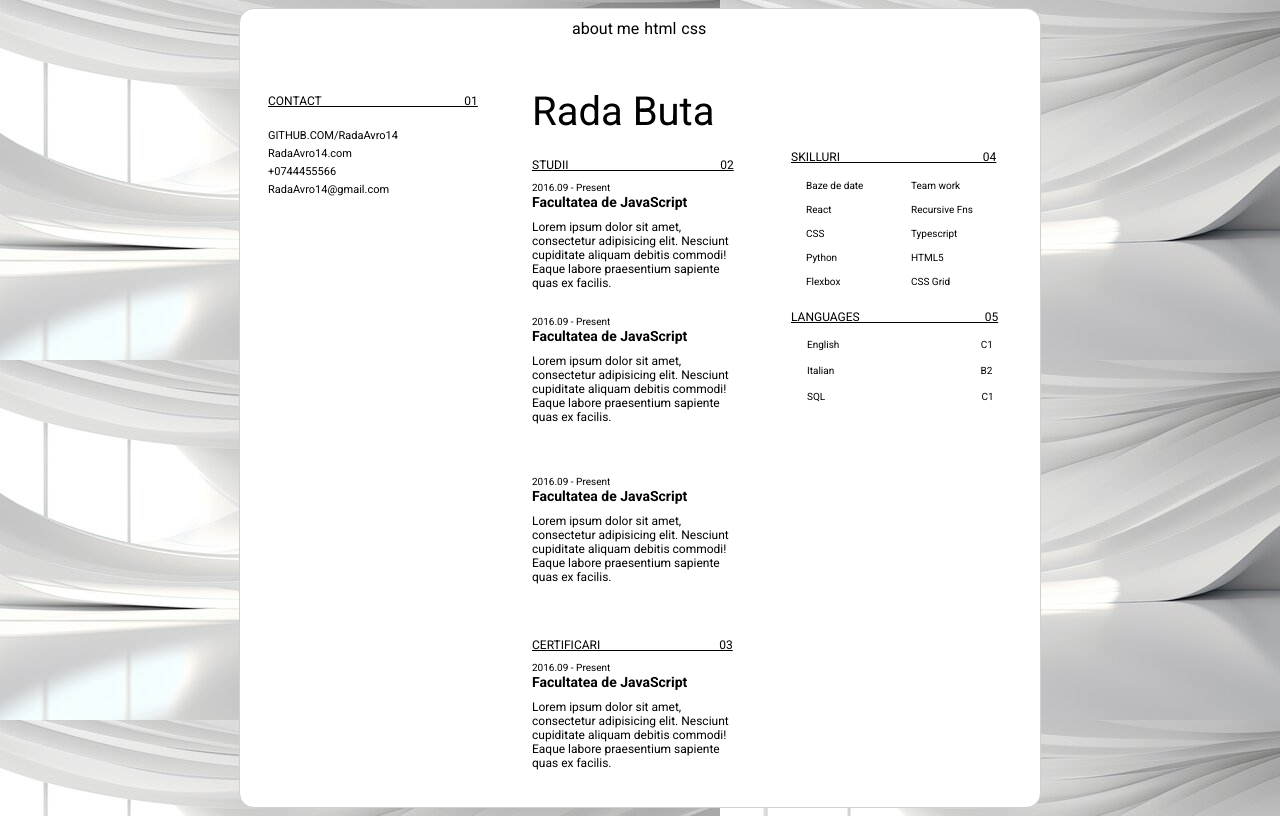
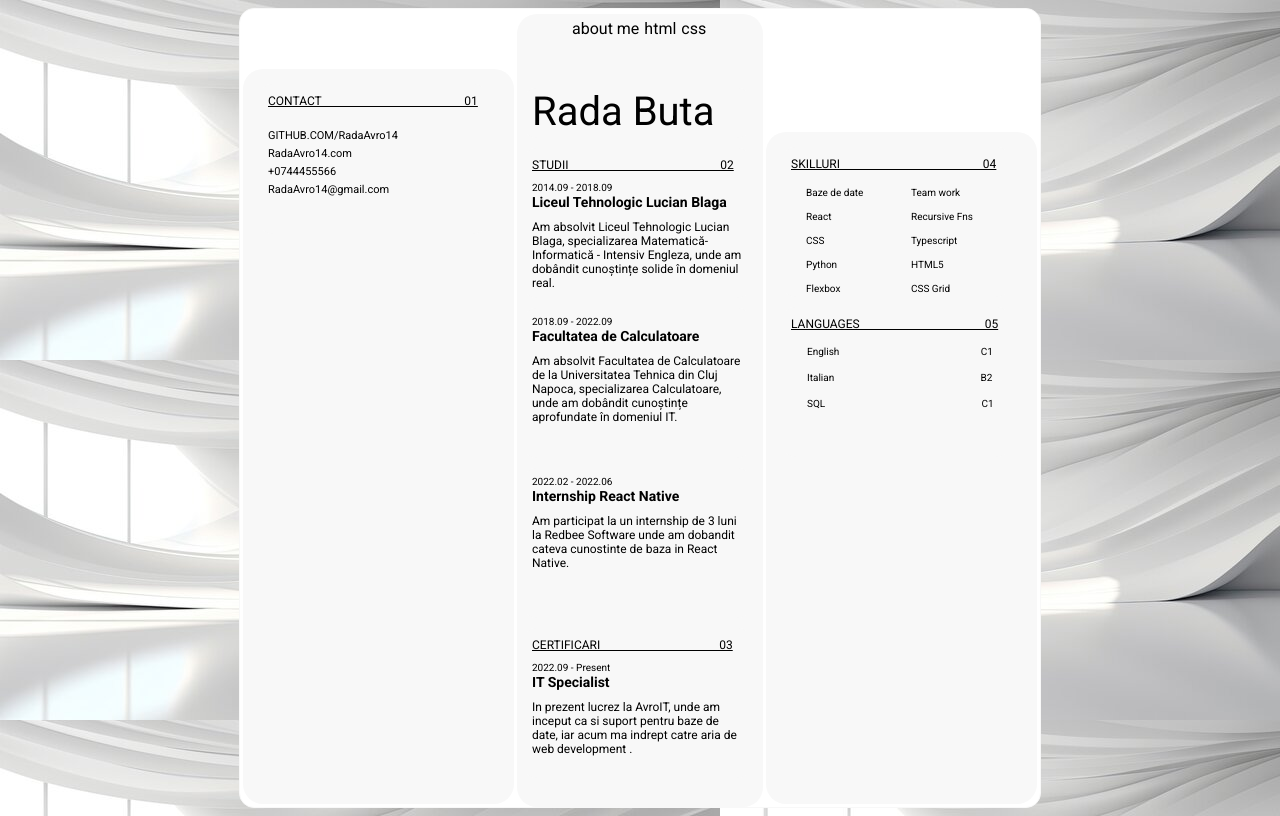
Before and after one commit to RadaAvro14/HTML-CSS, a plain HTML site: page index.html in a window 1280 px wide. Drawn offline with Linux system fonts and the light colour scheme.

Commit message:
text content and alignment fixed

```diff
--- a/index.html
+++ b/index.html
@@ -17,7 +17,7 @@
         background-attachment: fixed;
       }
       .page {
-        border: 1px #d0d0d0 solid;
+        border: 1px #f8f8f8 solid;
         width: 800px;
         border-radius: 15px;
         background-color: white;
@@ -30,7 +30,7 @@
         flex: 1;
         margin: 3px;
         border-radius: 20px;
-        background-color: white;
+        background-color: #f8f8f8;
         margin-top: 60px;
         display: flex;
         justify-items: space-between;
@@ -45,7 +45,7 @@
         width: 230px;
         height: 50px;
         border-radius: 15px;
-        background-color: white;
+        background-color:#f8f8f8;
 
 
         margin-bottom: 10px;
@@ -55,23 +55,18 @@
         width: 230px;
         height: 150px;
         border-radius: 15px;
-        background-color: white;
+        background-color: #f8f8f8;
         margin-bottom: 10px;
         padding:0px;
       }
-
-
-
-
-
 
 
      .little-section{
 
         margin: 3px;
         border-radius: 20px;
-        background-color: white;
-        margin-top: 116px;
+        background-color: #f8f8f8;
+        margin-top: 123px;
         display: flex;
         justify-items: space-between;
         align-items: flex-start;
@@ -83,7 +78,7 @@
      .big-section {
         margin: 0px;
         border-radius: 20px;
-        background-color: white;
+        background-color: #f8f8f8;
         margin-top: 5px;
         display: flex;
         justify-items: space-between;
@@ -195,6 +190,7 @@
       white-space:pre;
     }
 
+
     </style>
   </head>
   <body>
@@ -221,7 +217,7 @@
       </div>
       <div class="big-section">
         <ul class ="menu">
-           <a href="">
+           <a href="#">
           <li>about me</li>
         </a>
         <a href="https://developer.mozilla.org/en-US/docs/Web/HTML">
@@ -238,25 +234,25 @@
         </section>
         <section class="contact second">
           <h1 id="stud">STUDII                                                   02</h1>
-          <h2>2016.09 - Present</h2>
-          <h3>Facultatea de JavaScript</h3>
-          <p> Lorem ipsum dolor sit amet, consectetur adipisicing elit. Nesciunt cupiditate aliquam debitis commodi! Eaque labore praesentium sapiente quas ex facilis.  </p>
+          <h2>2014.09 - 2018.09</h2>
+          <h3>Liceul Tehnologic Lucian Blaga</h3>
+          <p> Am absolvit Liceul Tehnologic Lucian Blaga, specializarea Matematică-Informatică - Intensiv Engleza, unde am dobândit cunoștințe solide în domeniul real.   </p>
         </section>
         <section class="contact second">
-          <h2>2016.09 - Present</h2>
-          <h3>Facultatea de JavaScript</h3>
-          <p> Lorem ipsum dolor sit amet, consectetur adipisicing elit. Nesciunt cupiditate aliquam debitis commodi! Eaque labore praesentium sapiente quas ex facilis.  </p>
+          <h2>2018.09 - 2022.09</h2>
+          <h3>Facultatea de Calculatoare</h3>
+          <p>  Am absolvit Facultatea de Calculatoare de la Universitatea Tehnica din Cluj Napoca, specializarea Calculatoare, unde am dobândit cunoștințe aprofundate în domeniul IT. </p>
         </section>
         <section class="contact second">
-          <h2>2016.09 - Present</h2>
-          <h3>Facultatea de JavaScript</h3>
-          <p> Lorem ipsum dolor sit amet, consectetur adipisicing elit. Nesciunt cupiditate aliquam debitis commodi! Eaque labore praesentium sapiente quas ex facilis.  </p>
+          <h2>2022.02 - 2022.06</h2>
+          <h3>Internship React Native</h3>
+          <p> Am participat la un internship de 3 luni la Redbee Software unde am dobandit cateva cunostinte de baza in React Native.  </p>
         </section>
         <section class="contact second">
           <h1>CERTIFICARI                                        03</h1>
-          <h2>2016.09 - Present</h2>
-          <h3>Facultatea de JavaScript</h3>
-          <p> Lorem ipsum dolor sit amet, consectetur adipisicing elit. Nesciunt cupiditate aliquam debitis commodi! Eaque labore praesentium sapiente quas ex facilis.  </p>
+          <h2>2022.09 - Present</h2>
+          <h3>IT Specialist</h3>
+          <p> In prezent lucrez la AvroIT, unde am inceput ca si suport pentru baze de date, iar acum ma indrept catre aria de web development .   </p>
         </section>
       </div>
 
@@ -287,4 +283,5 @@
         </section>
     </div>
   </body>
+
 </html>
```
